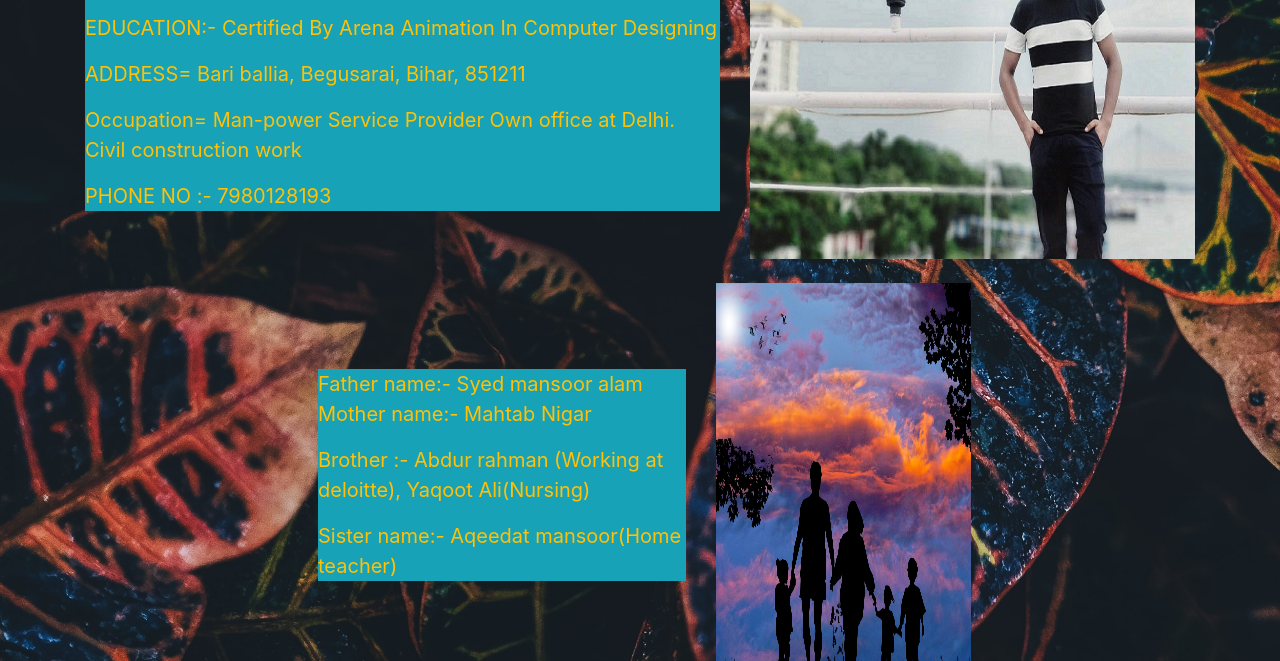
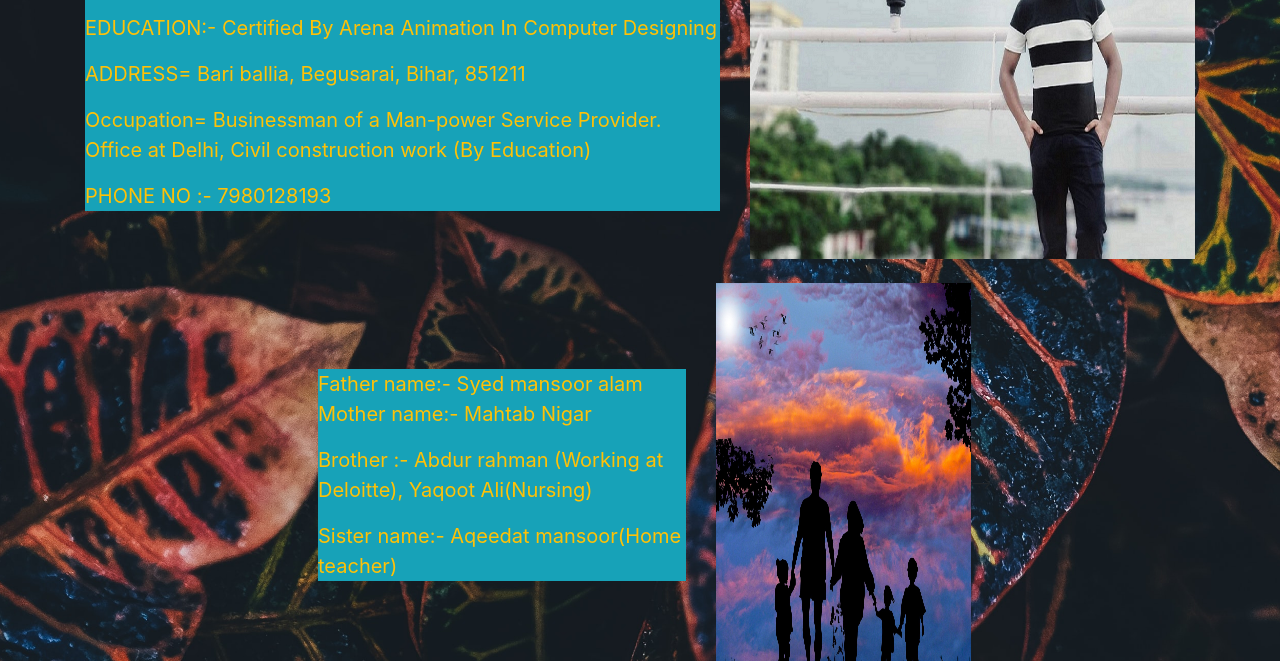
Before and after one commit to Awesome4u/Md-Abdullah, a plain HTML site: page index.html in a window 1280 px wide. Shown: the part 1213-1874 px from the top of the page. Drawn offline with nearby package versions, Linux system fonts and the light colour scheme.

Commit message:
Update index.html
Signed-off-by: Awesome4u <58762976+Awesome4u@users.noreply.github.com>

```diff
--- a/index.html
+++ b/index.html
@@ -150,7 +150,7 @@
           <P>HEIGHT:-5′7″ </P>
           <P>EDUCATION:- Certified By Arena Animation In Computer Designing  </P>
           <P> ADDRESS= Bari ballia, Begusarai, Bihar, 851211
-          <P> Occupation= Man-power Service Provider Own office at Delhi. Civil construction work
+          <P> Occupation= Businessman of a Man-power Service Provider. Office at Delhi, Civil construction work (By Education)
 
            <p> PHONE NO :-
             7980128193</P>
@@ -176,7 +176,7 @@
           <blockquote class="blockquote text-warning bg-info">
             <p class="mb-0"> Father name:- Syed mansoor alam  </p>
             <P> Mother name:- Mahtab Nigar </P>
-            <P> Brother :- Abdur rahman (Working at deloitte), Yaqoot Ali(Nursing)  </P>
+            <P> Brother :- Abdur rahman (Working at Deloitte), Yaqoot Ali(Nursing)  </P>
             <P> Sister name:- Aqeedat mansoor(Home teacher) </P>
           </blockquote>
           <!-- <p class="lead text-light">presented by Lucky Job Provider </p> -->
```
